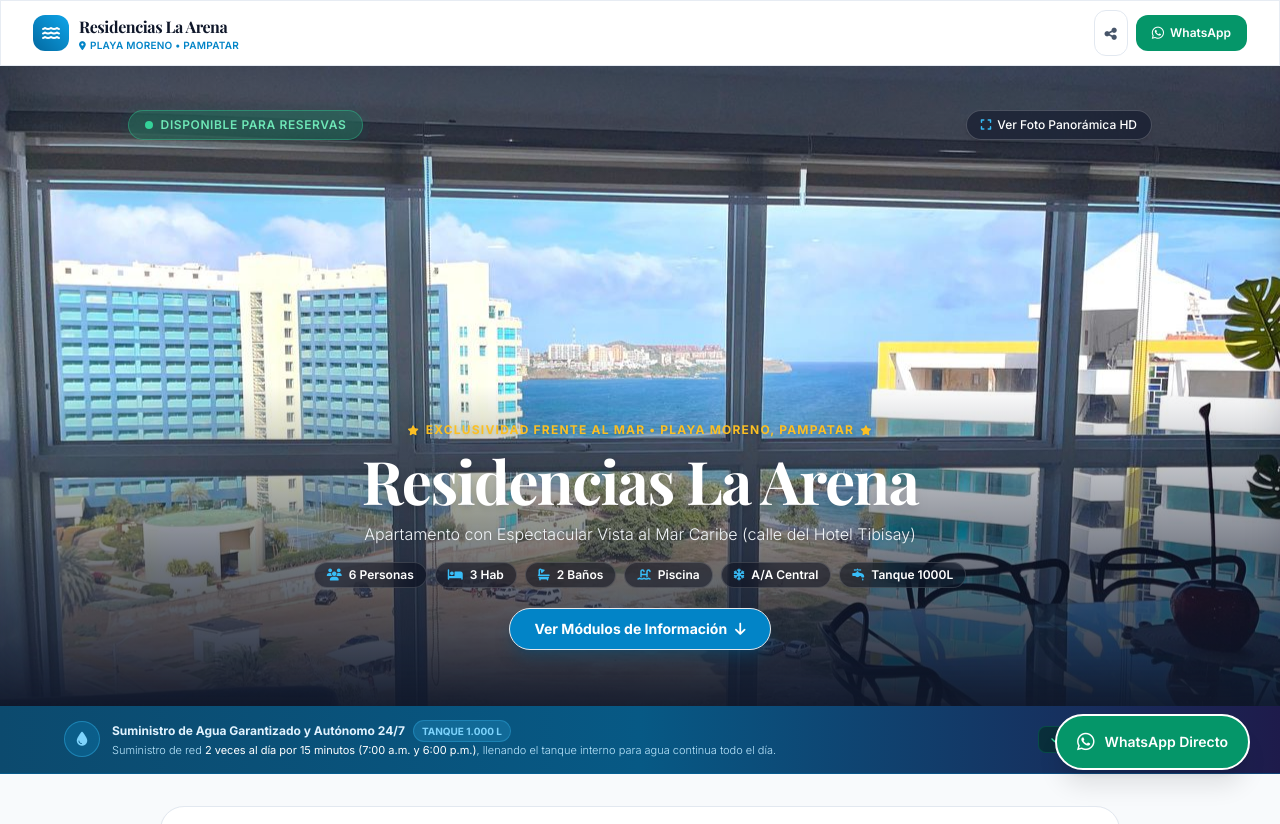
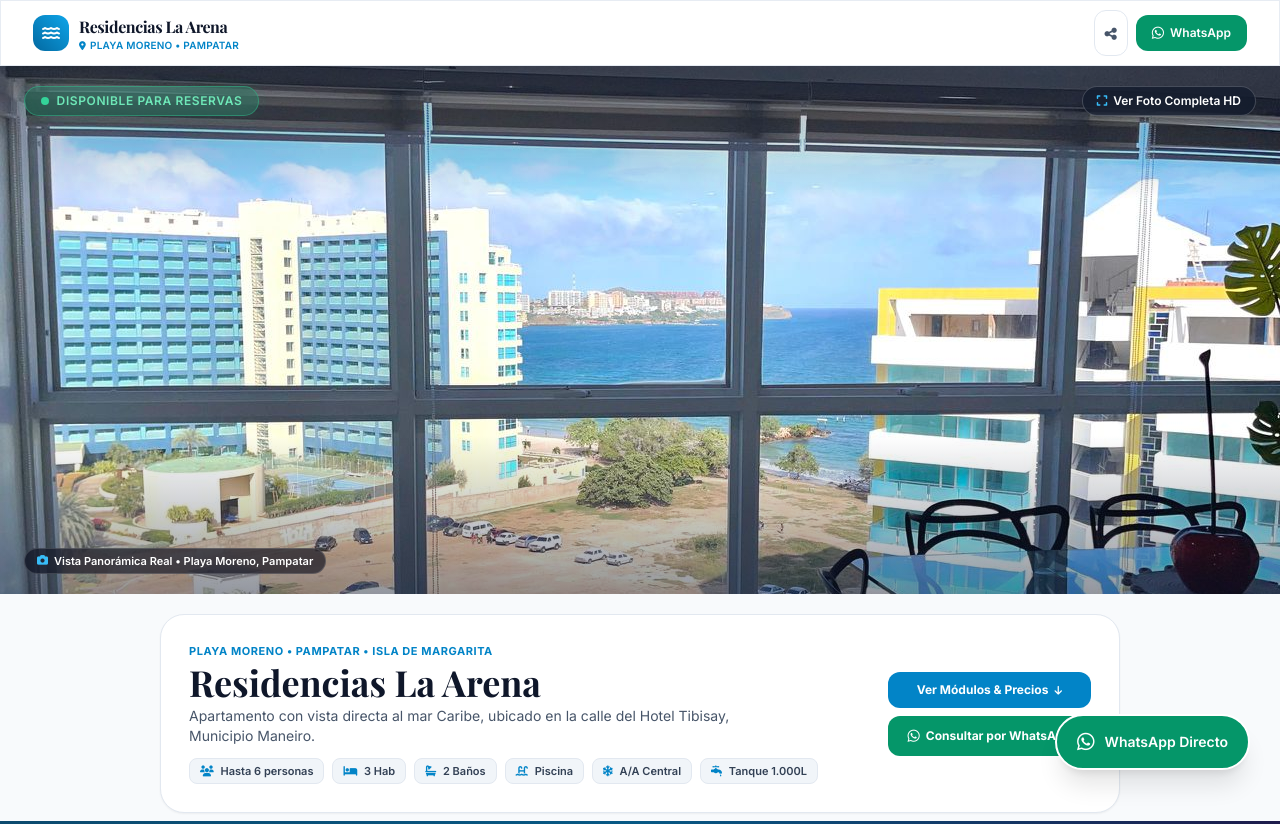
Before and after one commit to Fr4nc1scoar/alquileres-residencias-la-arena, a plain HTML site: page index.html in a window 1280 px wide. Shown: the top 824 px of the page. Drawn offline with nearby package versions, Linux system fonts and the light colour scheme; a web font is replaced by a local one.

Commit message:
feat(hero): pure widescreen panoramic photo showcase, remove yellow text overlay, and separate property title card

```diff
--- a/index.html
+++ b/index.html
@@ -103,55 +103,73 @@
     </div>
   </header>
 
-  <!-- ================= GRAND HERO CON VISTA AL MAR Y MÁXIMA VISIBILIDAD ================= -->
-  <section class="grand-hero">
+  <!-- ================= FOTO PANORÁMICA DE ENTRADA (SOLA, LIMPIA Y COMPLETA) ================= -->
+  <section class="panoramic-hero">
+    <img
+      src="images/vista-panoramica-mar.jpg"
+      alt="Vista panorámica al mar Caribe desde Residencias La Arena"
+      class="panoramic-hero-img"
+      onclick="openLightboxBySrc('images/vista-panoramica-mar.jpg')"
+      title="Toca para ver la foto a pantalla completa"
+    />
+    <div class="panoramic-hero-overlay"></div>
 
-    <!-- Barra superior flotante en el Hero -->
-    <div class="w-full max-w-5xl mx-auto flex items-center justify-between gap-2 z-10 pt-1">
-      <div id="hero-status-badge" class="inline-flex items-center gap-2 px-3.5 py-1.5 rounded-full text-xs font-semibold uppercase tracking-wider backdrop-blur-md bg-emerald-500/25 text-emerald-300 border border-emerald-400/40 pulse-available">
+    <!-- Píldoras discretas flotantes en las esquinas superiores -->
+    <div class="absolute top-3 left-3 sm:top-5 sm:left-6 z-10">
+      <div id="hero-status-badge" class="inline-flex items-center gap-2 px-3.5 py-1.5 rounded-full text-xs font-semibold uppercase tracking-wider backdrop-blur-md bg-emerald-500/30 text-emerald-200 border border-emerald-400/50 shadow-md pulse-available">
         <span id="hero-status-text">🟢 Disponible para Reservas</span>
       </div>
+    </div>
 
-      <button onclick="openLightboxBySrc('images/vista-panoramica-mar.jpg')" class="backdrop-blur-md bg-slate-900/60 hover:bg-slate-900/85 text-white px-3.5 py-1.5 rounded-full text-xs font-medium border border-white/20 shadow-md flex items-center gap-1.5 transition-all hover:scale-105">
+    <div class="absolute top-3 right-3 sm:top-5 sm:right-6 z-10">
+      <button onclick="openLightboxBySrc('images/vista-panoramica-mar.jpg')" class="backdrop-blur-md bg-slate-900/65 hover:bg-slate-900/90 text-white px-3.5 py-1.5 rounded-full text-xs font-semibold border border-white/20 shadow-md flex items-center gap-1.5 transition-all hover:scale-105">
         <i class="fa-solid fa-expand text-sky-400"></i>
-        <span>Ver Foto Panorámica HD</span>
+        <span>Ver Foto Completa HD</span>
       </button>
     </div>
 
-    <!-- Espacio libre para apreciar la vista al mar sin obstrucciones -->
-    <div class="my-auto py-8 text-center z-10">
-      <!-- El usuario aprecia la luz natural, el horizonte y el ventanal -->
+    <!-- Etiqueta discreta inferior -->
+    <div class="absolute bottom-3 left-3 sm:bottom-5 sm:left-6 z-10">
+      <span class="inline-flex items-center gap-1.5 px-3 py-1 rounded-full text-[11px] font-semibold text-white backdrop-blur-md bg-slate-950/60 border border-white/15">
+        <i class="fa-solid fa-camera text-sky-400"></i> Vista Panorámica Real • Playa Moreno, Pampatar
+      </span>
     </div>
+  </section>
 
-    <!-- Contenido inferior del Hero con tipografía cuidada -->
-    <div class="w-full max-w-4xl mx-auto z-10 text-center space-y-3 pb-2">
-      <span class="text-amber-400 font-bold tracking-widest text-xs uppercase flex items-center justify-center gap-1.5 drop-shadow">
-        <i class="fa-solid fa-star text-[10px]"></i> Exclusividad Frente al Mar • Playa Moreno, Pampatar <i class="fa-solid fa-star text-[10px]"></i>
-      </span>
+  <!-- ================= TÍTULO Y PRESENTACIÓN DE LA PROPIEDAD ================= -->
+  <section class="max-w-5xl mx-auto px-4 sm:px-6 lg:px-8 pt-5 pb-2">
+    <div class="bg-white rounded-3xl p-5 sm:p-7 border border-slate-200 shadow-sm text-center sm:text-left flex flex-col sm:flex-row sm:items-center justify-between gap-5">
+      <div>
+        <span class="text-[11px] font-bold uppercase tracking-wider text-brand-600 block mb-0.5">
+          Playa Moreno • Pampatar • Isla de Margarita
+        </span>
+        <h1 class="font-serif text-2xl sm:text-3xl lg:text-4xl font-bold text-slate-900 leading-tight">
+          Residencias La Arena
+        </h1>
+        <p class="text-xs sm:text-sm text-slate-600 mt-1 max-w-xl">
+          Apartamento con vista directa al mar Caribe, ubicado en la calle del Hotel Tibisay, Municipio Maneiro.
+        </p>
 
-      <h1 class="font-serif text-3xl sm:text-5xl lg:text-6xl font-bold tracking-tight text-white leading-tight drop-shadow-lg">
-        Residencias La Arena
-      </h1>
-
-      <p class="text-xs sm:text-base text-slate-100 max-w-2xl mx-auto font-light leading-relaxed drop-shadow">
-        Apartamento con Espectacular Vista al Mar Caribe (calle del Hotel Tibisay)
-      </p>
-
-      <!-- Ficha rápida de comodidades -->
-      <div class="flex flex-wrap items-center justify-center gap-1.5 sm:gap-2 pt-1 text-[11px] sm:text-xs font-semibold text-white">
-        <span class="backdrop-blur-md bg-slate-950/50 px-3 py-1 rounded-full border border-white/15"><i class="fa-solid fa-users text-sky-400 mr-1"></i> 6 Personas</span>
-        <span class="backdrop-blur-md bg-slate-950/50 px-3 py-1 rounded-full border border-white/15"><i class="fa-solid fa-bed text-sky-400 mr-1"></i> 3 Hab</span>
-        <span class="backdrop-blur-md bg-slate-950/50 px-3 py-1 rounded-full border border-white/15"><i class="fa-solid fa-bath text-sky-400 mr-1"></i> 2 Baños</span>
-        <span class="backdrop-blur-md bg-slate-950/50 px-3 py-1 rounded-full border border-white/15"><i class="fa-solid fa-water-ladder text-sky-400 mr-1"></i> Piscina</span>
-        <span class="backdrop-blur-md bg-slate-950/50 px-3 py-1 rounded-full border border-white/15"><i class="fa-solid fa-snowflake text-sky-400 mr-1"></i> A/A Central</span>
-        <span class="backdrop-blur-md bg-slate-950/50 px-3 py-1 rounded-full border border-white/15"><i class="fa-solid fa-faucet-drip text-sky-400 mr-1"></i> Tanque 1000L</span>
+        <!-- Ficha rápida de comodidades -->
+        <div class="flex flex-wrap items-center justify-center sm:justify-start gap-1.5 sm:gap-2 pt-3 text-[11px] font-semibold text-slate-700">
+          <span class="px-2.5 py-1 rounded-lg bg-slate-100 border border-slate-200"><i class="fa-solid fa-users text-brand-600 mr-1"></i> Hasta 6 personas</span>
+          <span class="px-2.5 py-1 rounded-lg bg-slate-100 border border-slate-200"><i class="fa-solid fa-bed text-brand-600 mr-1"></i> 3 Hab</span>
+          <span class="px-2.5 py-1 rounded-lg bg-slate-100 border border-slate-200"><i class="fa-solid fa-bath text-brand-600 mr-1"></i> 2 Baños</span>
+          <span class="px-2.5 py-1 rounded-lg bg-slate-100 border border-slate-200"><i class="fa-solid fa-water-ladder text-brand-600 mr-1"></i> Piscina</span>
+          <span class="px-2.5 py-1 rounded-lg bg-slate-100 border border-slate-200"><i class="fa-solid fa-snowflake text-brand-600 mr-1"></i> A/A Central</span>
+          <span class="px-2.5 py-1 rounded-lg bg-slate-100 border border-slate-200"><i class="fa-solid fa-faucet-drip text-brand-600 mr-1"></i> Tanque 1.000L</span>
+        </div>
       </div>
 
-      <!-- Acceso directo al directorio de módulos -->
-      <div class="pt-2">
-        <a href="#modulos-directorio" class="inline-flex items-center gap-2 px-6 py-2.5 rounded-full bg-brand-600 hover:bg-brand-500 text-white font-bold text-xs sm:text-sm shadow-lg shadow-brand-900/50 border border-brand-400/40 transition-all hover:scale-105">
-          <span>Ver Módulos de Información</span>
-          <i class="fa-solid fa-arrow-down"></i>
+      <!-- Accesos Rápidos -->
+      <div class="flex flex-col sm:flex-col gap-2 shrink-0">
+        <a href="#modulos-directorio" class="px-5 py-2.5 rounded-xl bg-brand-600 hover:bg-brand-500 text-white font-bold text-xs shadow-xs text-center flex items-center justify-center gap-1.5 transition-all">
+          <span>Ver Módulos & Precios</span>
+          <i class="fa-solid fa-arrow-down text-[10px]"></i>
+        </a>
+        <a href="https://wa.me/584143336722?text=%C2%A1Hola!%20Deseo%20informaci%C3%B3n%20sobre%20el%20apartamento%20en%20Res.%20La%20Arena" target="_blank" class="px-5 py-2.5 rounded-xl bg-emerald-600 hover:bg-emerald-500 text-white font-bold text-xs shadow-xs text-center flex items-center justify-center gap-1.5 transition-all">
+          <i class="fa-brands fa-whatsapp text-sm"></i>
+          <span>Consultar por WhatsApp</span>
         </a>
       </div>
     </div>
--- a/styles.css
+++ b/styles.css
@@ -58,32 +58,42 @@ body {
   border: 1px solid rgba(255, 255, 255, 0.12);
 }
 
-/* The Grand Hero Background (Maximum Visibility & Oceanfront Radiance) */
-.grand-hero {
+/* Panoramic Hero Viewport (Pure, Widescreen & Unobstructed) */
+.panoramic-hero {
   position: relative;
-  background:
-    linear-gradient(180deg,
-      rgba(15, 23, 42, 0.4) 0%,
-      rgba(15, 23, 42, 0.0) 22%,
-      rgba(15, 23, 42, 0.0) 50%,
-      rgba(15, 23, 42, 0.6) 78%,
-      rgba(15, 23, 42, 0.94) 100%),
-    url('images/vista-panoramica-mar.jpg') center 32% / cover no-repeat;
-  min-height: 72vh;
-  display: flex;
-  flex-direction: column;
-  justify-content: space-between;
-  align-items: center;
-  color: white;
-  padding: 1.5rem 1rem 2.25rem;
-  box-shadow: inset 0 -40px 50px -20px rgba(15, 23, 42, 0.4);
+  width: 100%;
+  height: 52vh;
+  min-height: 330px;
+  max-height: 680px;
+  overflow: hidden;
+  background-color: #0f172a;
 }
 
 @media (min-width: 768px) {
-  .grand-hero {
-    min-height: 80vh;
-    padding: 2.5rem 2rem 3rem;
+  .panoramic-hero {
+    height: 66vh;
   }
+}
+
+.panoramic-hero-img {
+  width: 100%;
+  height: 100%;
+  object-fit: cover;
+  object-position: center 36%;
+  transition: transform 0.6s cubic-bezier(0.16, 1, 0.3, 1);
+  cursor: pointer;
+  display: block;
+}
+
+.panoramic-hero:hover .panoramic-hero-img {
+  transform: scale(1.02);
+}
+
+.panoramic-hero-overlay {
+  position: absolute;
+  inset: 0;
+  pointer-events: none;
+  background: linear-gradient(180deg, rgba(15, 23, 42, 0.35) 0%, rgba(15, 23, 42, 0.0) 25%, rgba(15, 23, 42, 0.0) 70%, rgba(15, 23, 42, 0.45) 100%);
 }
 
 /* Module Grid Cards (All 7 modules visible simultaneously, zero horizontal scrolling) */
```
